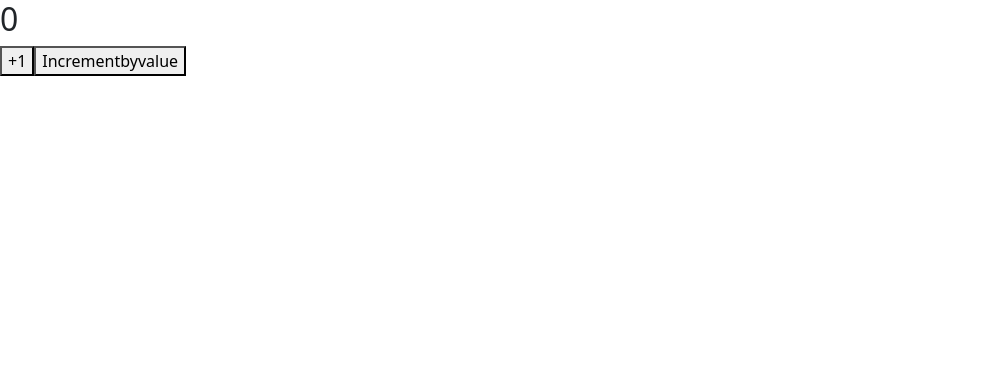
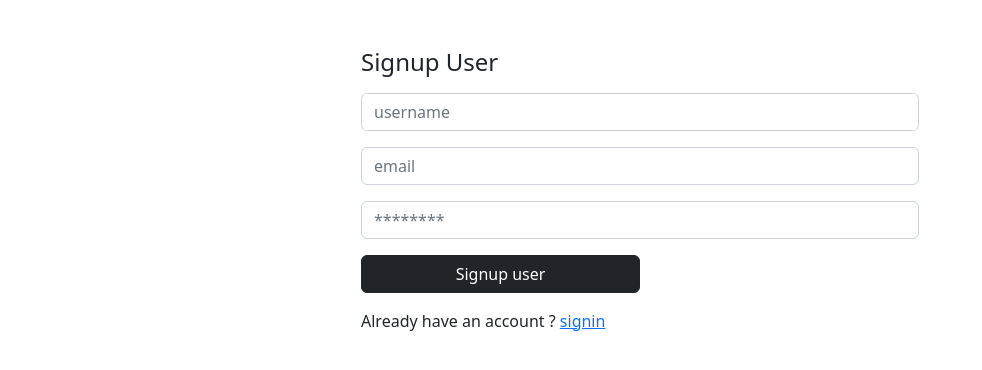
Before and after one commit to master-dhanesh/reactmern04, a React (Create React App) app: page /signup in a window 1280 px wide. Shown: the top 370 px of the page, without its empty margins (0-982 px from the left). Built offline with nearby package versions, Linux system fonts and the light colour scheme.

Commit message:
firebase auth

```diff
--- a/package.json
+++ b/package.json
@@ -9,16 +9,15 @@
         "@testing-library/user-event": "^13.5.0",
         "axios": "^1.3.2",
         "bootstrap": "^5.2.3",
+        "firebase": "^9.17.1",
         "nanoid": "^4.0.1",
         "react": "^18.2.0",
-        "react-alert": "^7.0.3",
-        "react-alert-template-basic": "^1.0.2",
         "react-dom": "^18.2.0",
         "react-paginate": "^8.1.4",
         "react-redux": "^8.0.5",
-        "react-router": "^6.8.1",
         "react-router-dom": "^6.8.1",
         "react-scripts": "5.0.1",
+        "react-toastify": "^9.1.1",
         "web-vitals": "^2.1.4"
     },
     "scripts": {
--- a/src/App.js
+++ b/src/App.js
@@ -1,22 +1,18 @@
-import React from "react";
-import { useSelector, useDispatch } from "react-redux";
-import { increment, incrementByAmount } from "./store/reducers/counterSlice";
+import { Route, Routes } from "react-router-dom";
+import { toast } from "react-toastify";
+import Home from "./components/Home";
+import Signin from "./components/Signin";
+import Signup from "./components/Signup";
 
 const App = () => {
-    const { value } = useSelector((state) => state.countReducer);
-    const dispatch = useDispatch();
-    const add = () => {
-        dispatch(increment());
-    };
-
-    const addmore = () => {
-        dispatch(incrementByAmount(5));
-    };
+    const notify = () => toast("Wow so easy!");
     return (
-        <div>
-            <h2>{value}</h2>
-            <button onClick={add}>+1</button>
-            <button onClick={addmore}>Incrementbyvalue</button>
+        <div className="container mt-5">
+            <Routes>
+                <Route path="/" element={<Home />} />
+                <Route path="/signup" element={<Signup />} />
+                <Route path="/signin" element={<Signin />} />
+            </Routes>
         </div>
     );
 };
--- /dev/null
+++ b/src/components/Home.js
@@ -0,0 +1,13 @@
+import React from "react";
+import { Link } from "react-router-dom";
+
+const Home = () => {
+    return (
+        <div>
+            <Link to="/signup">Signup</Link>
+            <Link to="/signin">Signin</Link>
+        </div>
+    );
+};
+
+export default Home;
--- /dev/null
+++ b/src/components/Signin.js
@@ -0,0 +1,52 @@
+import React from "react";
+import { useState } from "react";
+import { Link } from "react-router-dom";
+import { getAuth, signInWithEmailAndPassword } from "firebase/auth";
+import app from "../firebase/config";
+
+const Signin = () => {
+    const auth = getAuth(app);
+    const [password, setPassword] = useState("");
+    const [email, setEmail] = useState("");
+
+    const signinhandler = (e) => {
+        e.preventDefault();
+        signInWithEmailAndPassword(auth, email, password)
+            .then((userCredential) => {
+                const user = userCredential.user;
+                console.log(user);
+            })
+            .catch((error) => {
+                const errorCode = error.code;
+                const errorMessage = error.message;
+                console.log(errorCode);
+                console.log(errorMessage);
+            });
+    };
+
+    return (
+        <form onSubmit={signinhandler} className="w-50 m-auto">
+            <h3 className="mb-3 fs-4 fw-light">Signin User</h3>
+            <input
+                type="email"
+                placeholder="email"
+                onChange={(e) => setEmail(e.target.value)}
+                value={email}
+                className="form-control mb-3 w-100"
+            />
+            <input
+                type="password"
+                placeholder="********"
+                onChange={(e) => setPassword(e.target.value)}
+                value={password}
+                className="form-control mb-3 w-100"
+            />
+            <button className="w-50 mb-3 btn btn-dark">Signin user</button>
+            <p>
+                Doesn't have an account ? <Link to="/signup">signup</Link>
+            </p>
+        </form>
+    );
+};
+
+export default Signin;
--- /dev/null
+++ b/src/components/Signup.js
@@ -0,0 +1,59 @@
+import { useState } from "react";
+import { Link } from "react-router-dom";
+import { getAuth, createUserWithEmailAndPassword } from "firebase/auth";
+import app from "../firebase/config";
+
+const Signup = () => {
+    const auth = getAuth(app);
+    const [username, setUsername] = useState("");
+    const [password, setPassword] = useState("");
+    const [email, setEmail] = useState("");
+
+    const signuphandler = (e) => {
+        e.preventDefault();
+        createUserWithEmailAndPassword(auth, email, password)
+            .then((userCredential) => {
+                const user = userCredential.user;
+                console.log(user);
+            })
+            .catch((error) => {
+                const errorCode = error.code;
+                const errorMessage = error.message;
+                console.log(errorCode);
+                console.log(errorMessage);
+            });
+    };
+
+    return (
+        <form onSubmit={signuphandler} className="w-50 m-auto">
+            <h3 className="mb-3 fs-4 fw-light">Signup User</h3>
+            <input
+                type="text"
+                placeholder="username"
+                onChange={(e) => setUsername(e.target.value)}
+                value={username}
+                className="form-control mb-3 w-100"
+            />
+            <input
+                type="email"
+                placeholder="email"
+                onChange={(e) => setEmail(e.target.value)}
+                value={email}
+                className="form-control mb-3 w-100"
+            />
+            <input
+                type="password"
+                placeholder="********"
+                onChange={(e) => setPassword(e.target.value)}
+                value={password}
+                className="form-control mb-3 w-100"
+            />
+            <button className="w-50 mb-3 btn btn-dark">Signup user</button>
+            <p>
+                Already have an account ? <Link to="/signin">signin</Link>
+            </p>
+        </form>
+    );
+};
+
+export default Signup;
--- /dev/null
+++ b/src/firebase/config.js
@@ -0,0 +1,23 @@
+// Import the functions you need from the SDKs you need
+import { initializeApp } from "firebase/app";
+import { getAnalytics } from "firebase/analytics";
+// TODO: Add SDKs for Firebase products that you want to use
+// https://firebase.google.com/docs/web/setup#available-libraries
+
+// Your web app's Firebase configuration
+// For Firebase JS SDK v7.20.0 and later, measurementId is optional
+const firebaseConfig = {
+    apiKey: "AIzaSyBhvM7F2ZjvvsfsblzUaTqNTrlr33iXwxM",
+    authDomain: "mern04-8b8c4.firebaseapp.com",
+    projectId: "mern04-8b8c4",
+    storageBucket: "mern04-8b8c4.appspot.com",
+    messagingSenderId: "506076651879",
+    appId: "1:506076651879:web:23ef189b91f59f48354fc2",
+    measurementId: "G-WF6L4H39M6",
+};
+
+// Initialize Firebase
+const app = initializeApp(firebaseConfig);
+const analytics = getAnalytics(app);
+
+export default app;
--- a/src/index.js
+++ b/src/index.js
@@ -4,11 +4,16 @@ import "bootstrap/dist/css/bootstrap.min.css";
 import App from "./App";
 import { store } from "./store/store";
 import { Provider } from "react-redux";
-
+import { ToastContainer } from "react-toastify";
+import "react-toastify/dist/ReactToastify.css";
+import { BrowserRouter } from "react-router-dom";
 const root = ReactDOM.createRoot(document.getElementById("root"));
 
 root.render(
     <Provider store={store}>
-        <App />
+        <BrowserRouter>
+            <App />
+            <ToastContainer />
+        </BrowserRouter>
     </Provider>
 );
--- a/src/store/actions/counterActions.js
+++ /dev/null
@@ -1,11 +0,0 @@
-export const incrementAction = (state) => {
-    state.value += 1;
-};
-
-export const decrementAction = (state) => {
-    state.value -= 1;
-};
-
-export const incrementByAmountAction = (state, action) => {
-    state.value += action.payload;
-};
--- a/src/store/reducers/counterSlice.js
+++ /dev/null
@@ -1,24 +0,0 @@
-import { createSlice } from "@reduxjs/toolkit";
-import {
-    incrementAction,
-    decrementAction,
-    incrementByAmountAction,
-} from "../actions/counterActions";
-
-const initialState = {
-    value: 0,
-};
-
-export const counterSlice = createSlice({
-    name: "counter",
-    initialState,
-    reducers: {
-        increment: incrementAction,
-        decrement: decrementAction,
-        incrementByAmount: incrementByAmountAction,
-    },
-});
-
-export const { increment, decrement, incrementByAmount } = counterSlice.actions;
-
-export default counterSlice.reducer;
--- a/src/store/store.js
+++ b/src/store/store.js
@@ -1,8 +1,5 @@
 import { configureStore } from "@reduxjs/toolkit";
-import countReducer from "./reducers/counterSlice";
 
 export const store = configureStore({
-    reducer: {
-        countReducer,
-    },
+    reducer: {},
 });
```
Also changed, not shown: 1 other file (tests, documents, lock files or other folders).
